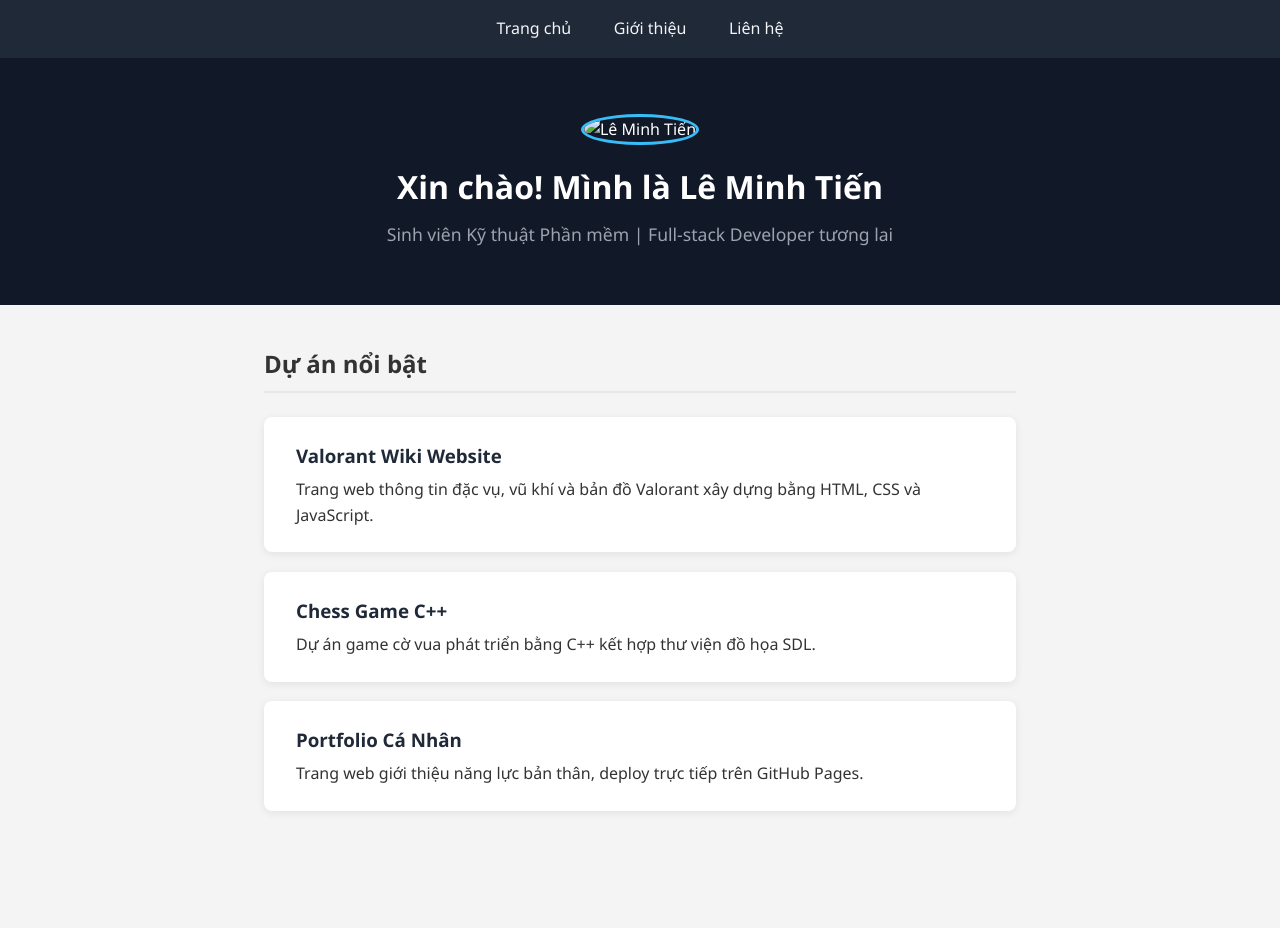
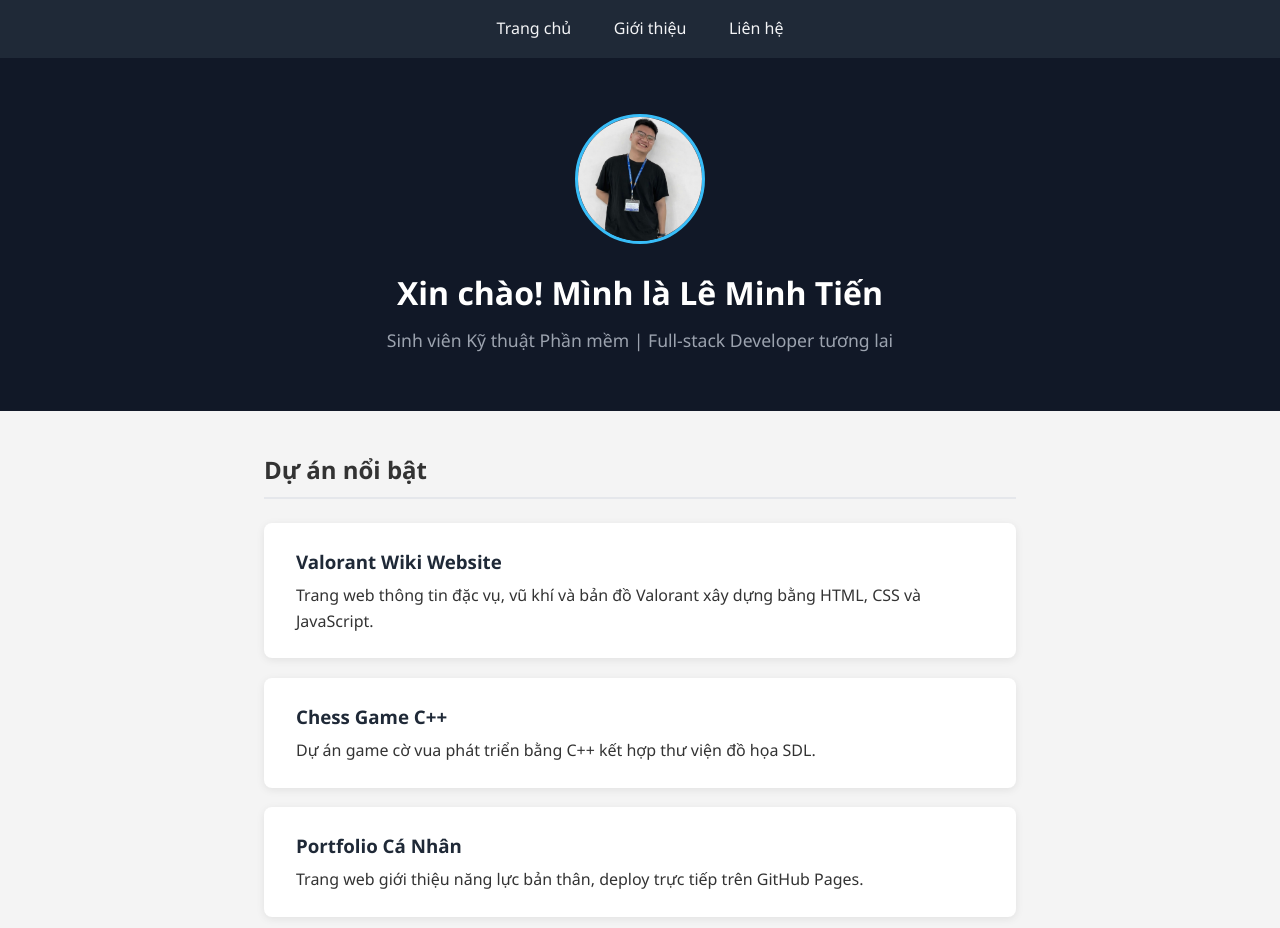
Before and after one commit to letien6522/my-portfolio, a plain HTML site: page index.html in a window 1280 px wide. Before the commit the page ends 870 px from the top, so only its background shows below. Drawn offline with Linux system fonts and the light colour scheme.

Commit message:
Update index.html

```diff
--- a/index.html
+++ b/index.html
@@ -14,7 +14,7 @@
     </nav>
 
     <header>
-        <img src="me.png" alt="Lê Minh Tiến" class="avatar-hero">
+        <img src="images/me.png" alt="Lê Minh Tiến" class="avatar-hero">
         <h1>Xin chào! Mình là Lê Minh Tiến</h1>
         <p>Sinh viên Kỹ thuật Phần mềm | Full-stack Developer tương lai</p>
     </header>
```
